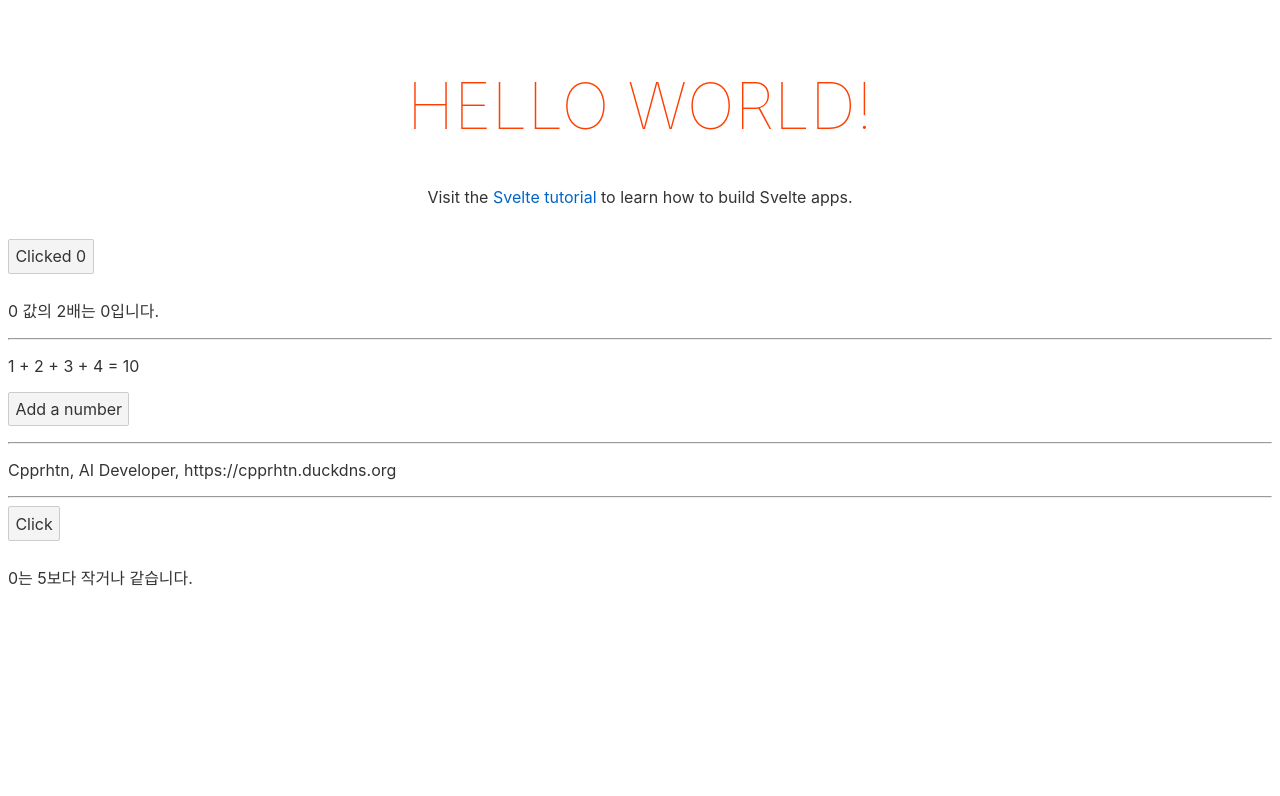
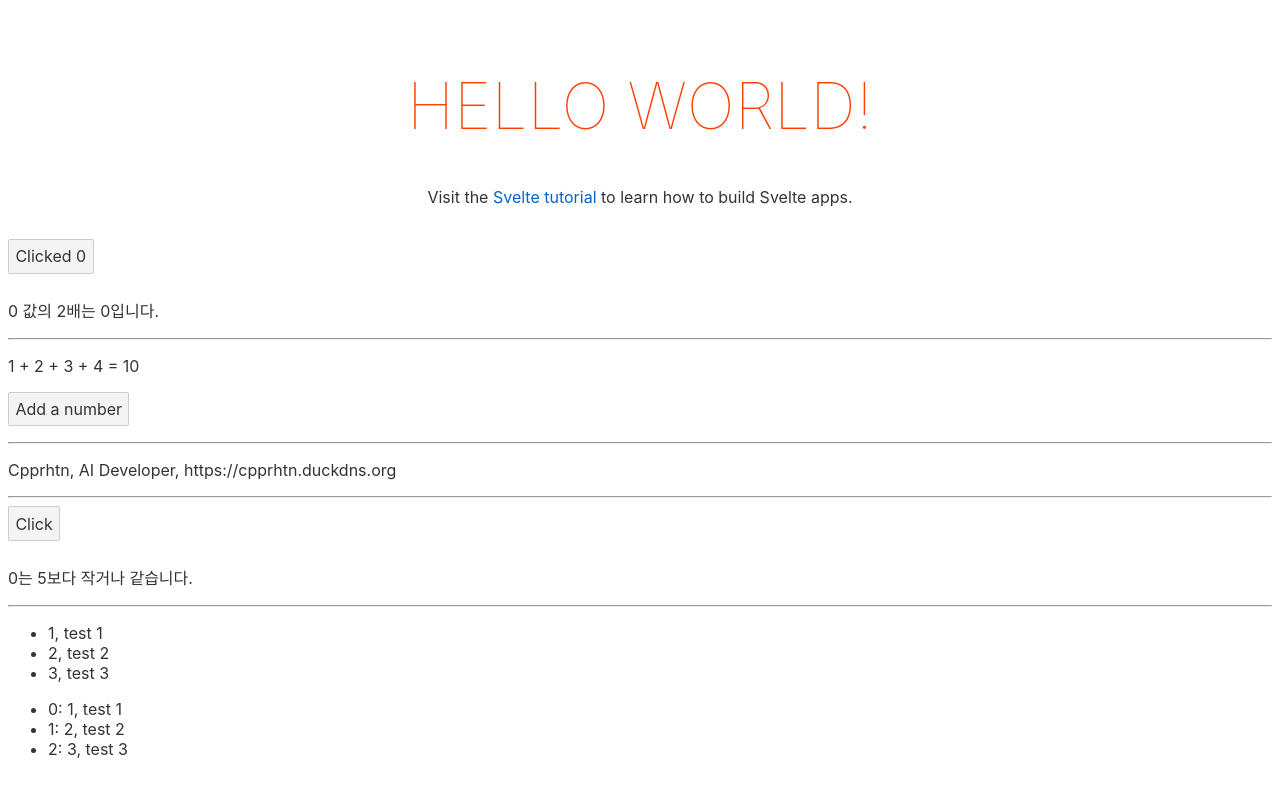
Before and after one commit to cpprhtn/svelte-proj, a Svelte app: page / in a window 1280 px wide. Shown: the top 796 px of the page. Built offline with nearby package versions, Linux system fonts and the light colour scheme.

Commit message:
add: 반복문

```diff
--- a/src/App.svelte
+++ b/src/App.svelte
@@ -47,6 +47,13 @@
 	function handleAddX () {
 		x += 1;
 	}
+
+	// 반복문
+	let list = [
+		{ id: 1, text: 'test 1' },
+		{ id: 2, text: 'test 2' },
+		{ id: 3, text: 'test 3' },
+	]
 	</script>
 
 <main>
@@ -84,6 +91,19 @@
 	<p>{x}는 5보다 작거나 같습니다.</p>
 {/if}
 
+<hr>
+
+<ul>
+	{#each list as item}
+	<li>{item.id}, {item.text}</li>
+	{/each}
+</ul>
+<ul>
+	{#each list as {id, text}, i}
+	<li>{i}: {id}, {text}</li>
+	{/each}
+</ul>
+
 <style>
 	main {
 		text-align: center;
```
